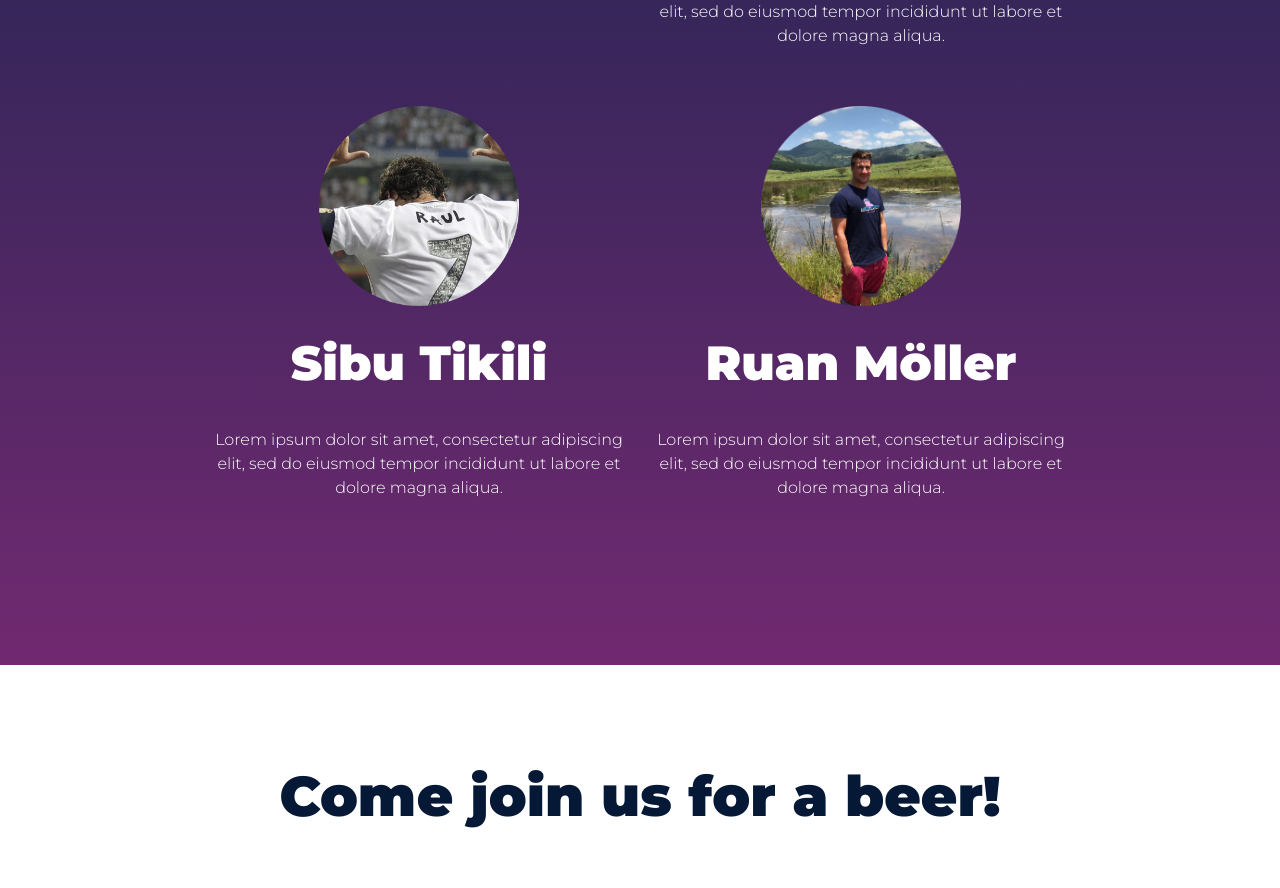
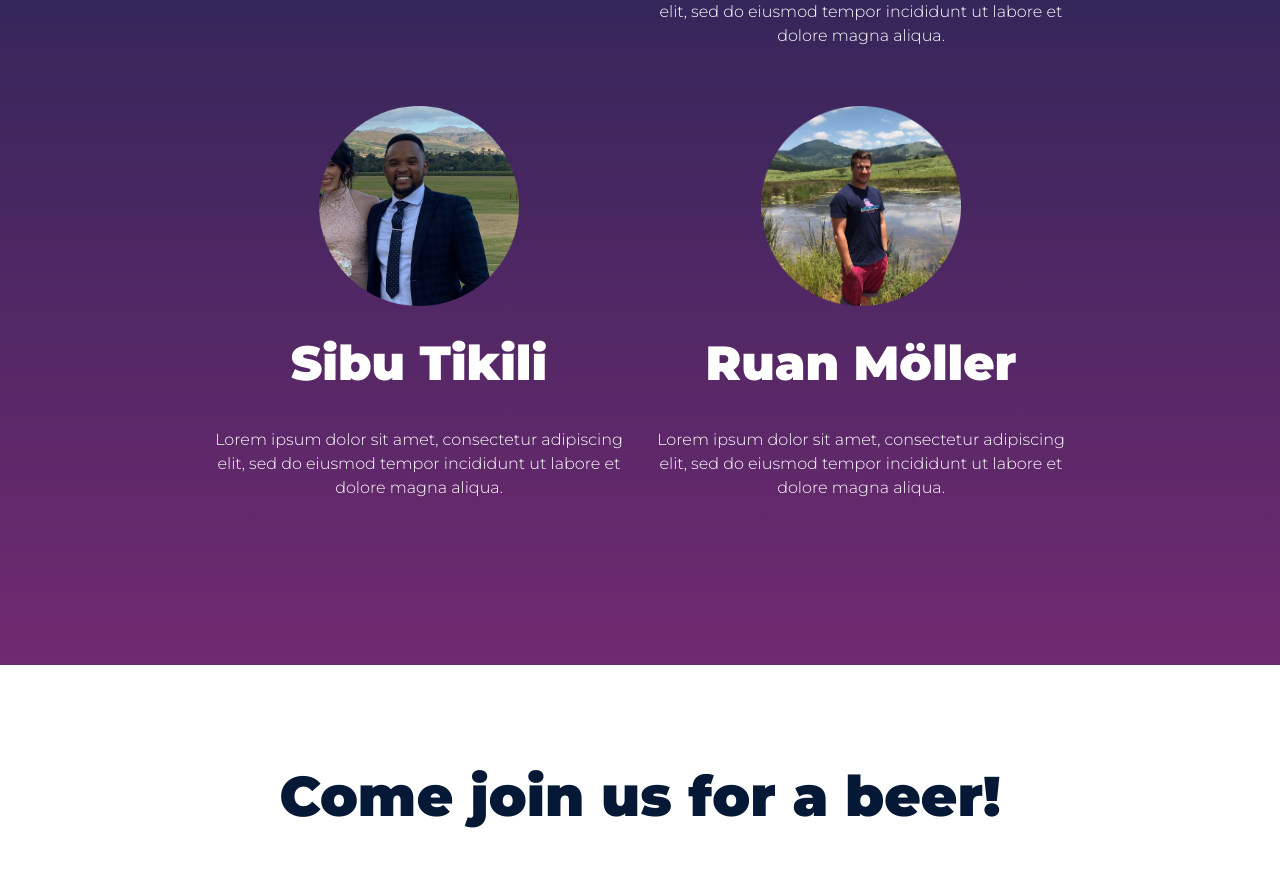
Before and after one commit to DevBarrett1/huddl, a plain HTML site: page index.html in a window 1280 px wide. Shown: the part 3417-4305 px from the top of the page. Drawn offline with nearby package versions, Linux system fonts and the light colour scheme.

Commit message:
Update index.html

```diff
--- a/index.html
+++ b/index.html
@@ -172,7 +172,7 @@
 
           </div>
           <div class="col-lg-6">
-            <img class="profile-images" src="Raul_testimonial.png" width="200" height="200" alt="Sibu Tikili">
+            <img class="profile-images" src="sibu-profile-modified.png" width="200" height="200" alt="Sibu Tikili">
 
             <h2>Sibu Tikili</h2>
             <p class="profile-text">Lorem ipsum dolor sit amet, consectetur adipiscing elit, sed do eiusmod tempor incididunt ut labore et dolore magna aliqua. </p>
```
